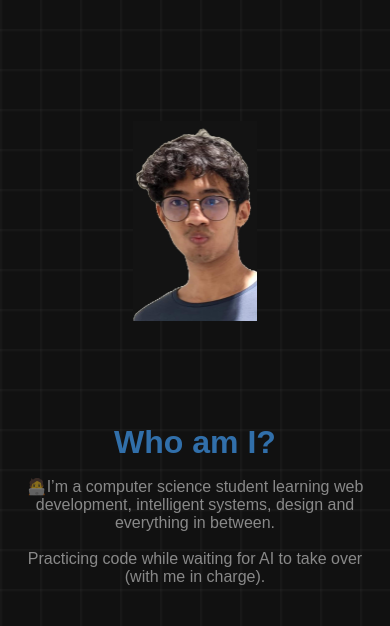
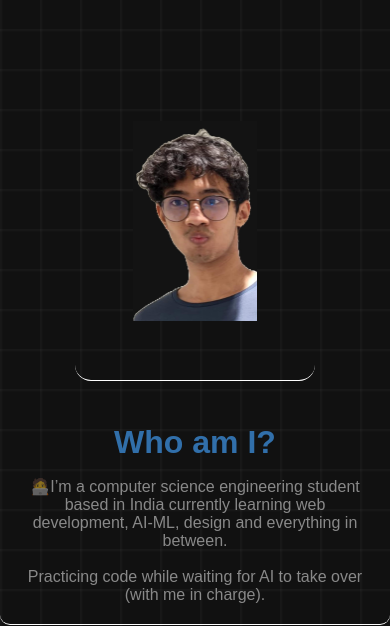
Before and after one commit to wakkawakka3/akansh-portfolio, a plain HTML site: page index.html in a window 390 px wide. Shown: the part 411-1037 px from the top of the page. Drawn offline with Linux system fonts and the light colour scheme; a web font is replaced by a local one.

Commit message:
minor changes in style.css
minor changes that includes border-layout for mobile interface

```diff
--- a/index.html
+++ b/index.html
@@ -129,8 +129,8 @@
         <div class="introduction">
           <h2>Who am I?</h2>
           <p>
-            🧑‍💻I’m a computer science student learning web development,
-            intelligent systems, design and everything in between.
+            🧑‍💻I’m a computer science engineering student based in India currently learning web development,
+            AI-ML, design and everything in between.
             <br /><br />
             Practicing code while waiting for AI to take over (with me in
             charge).
--- a/style.css
+++ b/style.css
@@ -159,6 +159,7 @@ button {
 .skills,
 .blog,
 .message,
+.resume,
 .socials,
 .location,
 .project-1,
@@ -194,8 +195,15 @@ button {
   .skills,
   .working,
   .testimonial,
-  .blog {
+  .blog,
+  .message,
+  .resume,
+  .project-1,
+  .project-2,
+  .socials,
+  .location {
     border: none;
+    border-bottom: 1px solid #fff;
     max-width: 100%;
     min-height: auto;
     background-color: transparent;
```
Also changed, not shown: project.html (+1 -1 lines).
